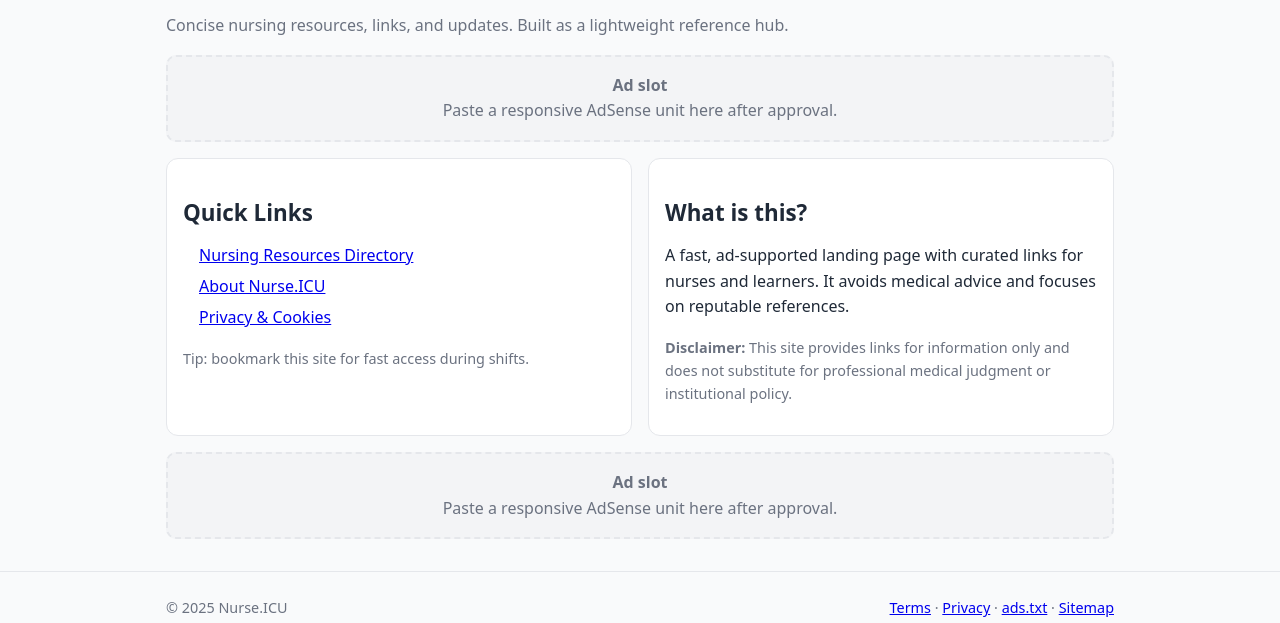
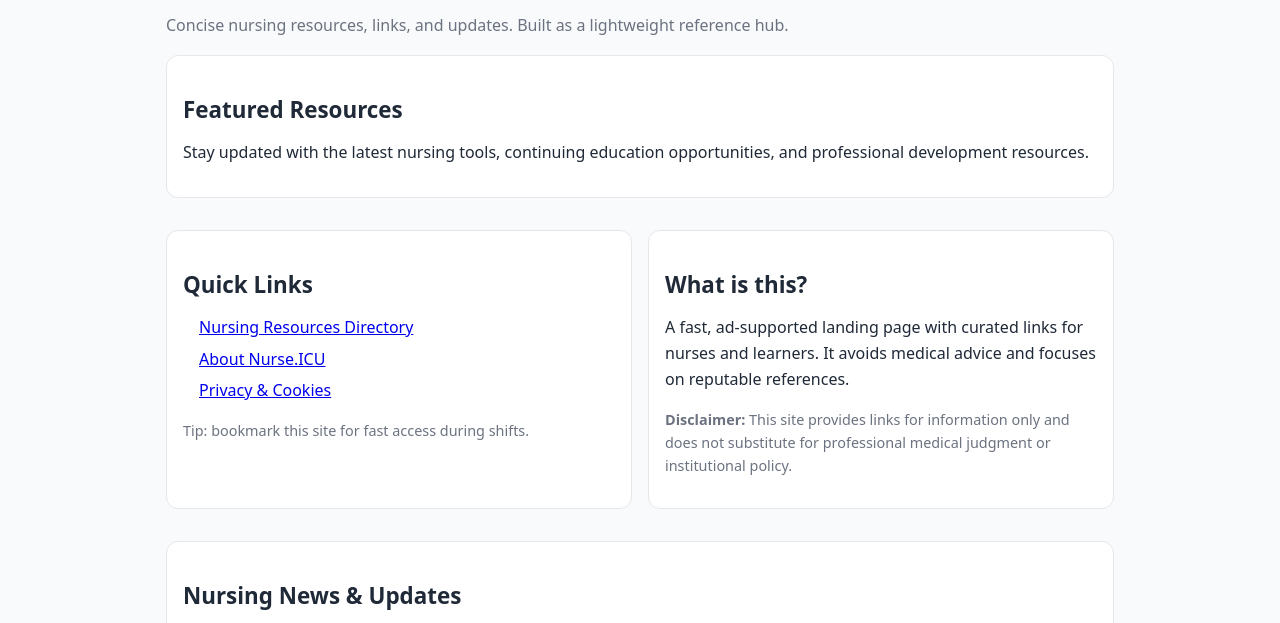
Before and after one commit to zzzyawn/nurse-icu, a plain HTML site: page index.html in a window 1280 px wide. Shown: the part 166-789 px from the top of the page. Drawn offline with Linux system fonts and the light colour scheme.

Commit message:
less ad focused

```diff
--- a/assets/style.css
+++ b/assets/style.css
@@ -23,7 +23,7 @@ footer{border-top:1px solid var(--border);color:var(--muted);font-size:.9rem}
 footer .container{display:flex;justify-content:space-between;gap:1rem;flex-wrap:wrap;padding:1.5rem 1rem}
 .grid{display:grid;grid-template-columns:1fr;gap:1rem}
 @media(min-width:768px){.grid{grid-template-columns:repeat(2,1fr)}}
-.ads{border:2px dashed var(--border);border-radius:10px;padding:1rem;text-align:center;background:#f3f4f6;color:#6b7280}
+.content-block{border:1px solid var(--border);border-radius:10px;padding:1.5rem;text-align:center;background:var(--card);margin:1.5rem 0;min-height:120px;display:flex;flex-direction:column;justify-content:center}
 .nav-active{background:rgba(255,255,255,.18)}
 .small{font-size:.9rem;color:var(--muted)}
 ul.clean{list-style:none;padding-left:1rem}
--- a/index.html
+++ b/index.html
@@ -37,9 +37,9 @@
     <h1>Nurse.ICU</h1>
     <p class="lead">Concise nursing resources, links, and updates. Built as a lightweight reference hub.</p>
 
-    <div class="ads">
-      <strong>Ad slot</strong><br>
-      Paste a responsive AdSense unit here after approval.
+    <div class="card">
+      <h2>Featured Resources</h2>
+      <p>Stay updated with the latest nursing tools, continuing education opportunities, and professional development resources.</p>
     </div>
 
     <div class="grid">
@@ -59,9 +59,9 @@
       </div>
     </div>
 
-    <div class="ads">
-      <strong>Ad slot</strong><br>
-      Paste a responsive AdSense unit here after approval.
+    <div class="card">
+      <h2>Nursing News & Updates</h2>
+      <p>Keep up with industry changes, new research, and important announcements affecting nursing practice.</p>
     </div>
 
   </div>
```
Also changed, not shown: resources.html (+3 -3 lines).
